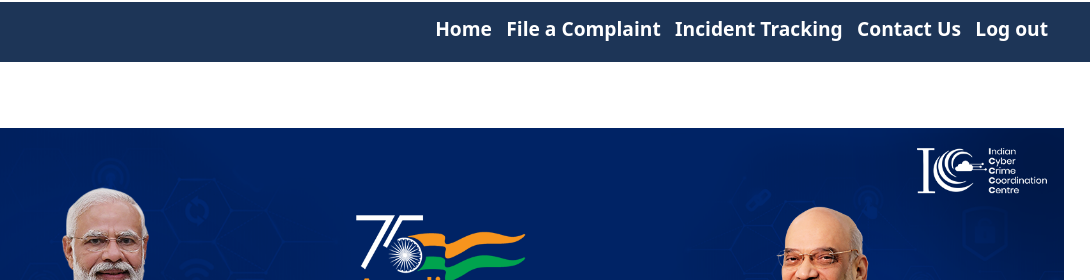
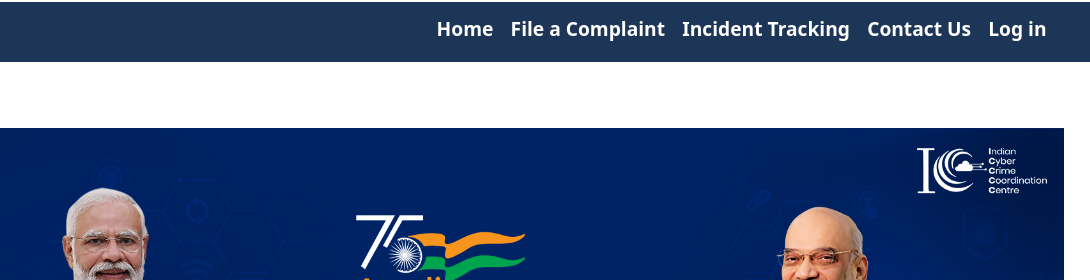
Before and after one commit to utkarshsingh004/Secure_Block, a plain HTML site: page index.html in a window 1280 px wide. Shown: the top 280 px of the page, 190-1280 px from the left. Drawn offline with Linux system fonts and the light colour scheme.

Commit message:
Update index.html

```diff
--- a/index.html
+++ b/index.html
@@ -456,7 +456,7 @@
                 <li><a href="complaint.html">File a Complaint</a></li>
                 <li><a href="#track">Incident Tracking</a></li>
                 <li><a href="contact_us.html">Contact Us</a></li>
-                <li><a href="log_in.html">Log out</a></li>
+                <li><a href="log_in.html">Log in</a></li>
             </ul>
         </nav>
         <div class="hamburger" onclick="toggleMenu()">☰</div>
```
